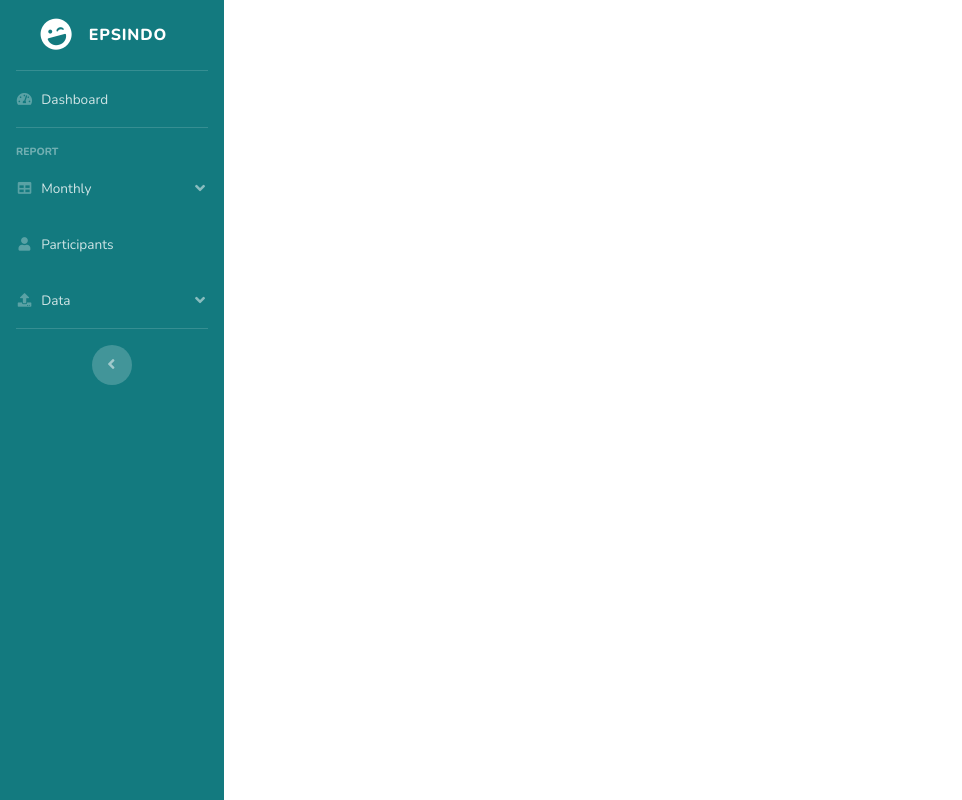
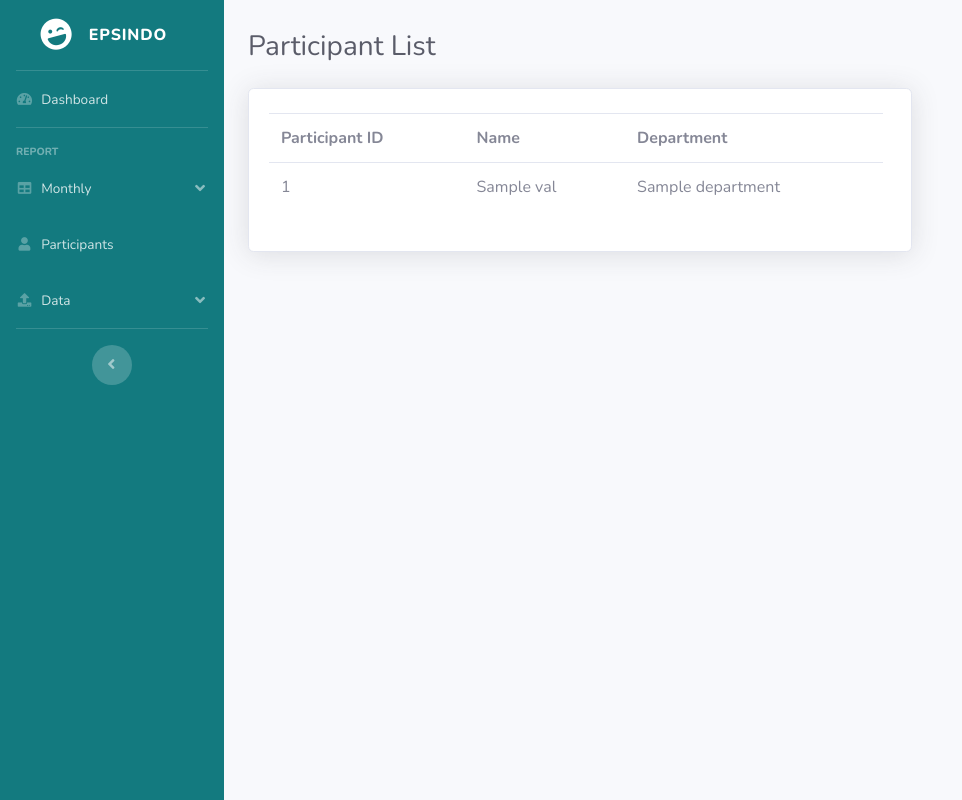
Before and after one commit to agungfazrulhaq/presensi_epsindo, a Flask app: template templates/participants.html in a window 1280 px wide. Shown: the whole page, without its empty margins (0-962 px from the left). Run offline with Flask 2, Linux system fonts and the light colour scheme; the template is opened without the code that fills it: most values are stand-ins (such as "Sample title", 1, 10 or a date in 2020); some libraries are stand-ins or nearby versions.

Commit message:
add participant list page

```diff
--- a/main.py
+++ b/main.py
@@ -317,8 +317,23 @@ def leimporter():
 
 @app.route('/participants')
 def participant_list():
-    page_info = {'page':'importdata',
-                        'months':twelvemonth
+    connection = sqlconnector.connect(host=host,
+                           database=database,
+                           user=username,
+                           password=password)
+    # df_participant = data.load_participants(connection)
+    cursor = connection.cursor()
+
+    sql = "SELECT * FROM participant LEFT JOIN department ON participant.department_id=department.department_id;"
+    cursor.execute(sql)
+
+    hasil = cursor.fetchall()
+    df_participant = pd.DataFrame(hasil, columns=['Participant ID', 'Name', 'Department ID', 'e-mail', 'Department ID', 'Department'])
+
+
+    page_info = {'page':'participantlist',
+                        'months':twelvemonth,
+                        'data_participant':df_participant
                         }
     return render_template('participants.html', result=page_info)
 
--- a/templates/index.html
+++ b/templates/index.html
@@ -61,7 +61,7 @@
                     <div class="dropdown mb-4" style="margin-left:25px;">
                         <button class="btn text-light dropdown-toggle" type="button"
                             id="dropdownyears" data-toggle="dropdown" aria-haspopup="true"
-                            aria-expanded="false"  style="background-color:#86cecb;">
+                            aria-expanded="false"  style="background-color:#5F7161;">
                             2022
                         </button>
                         <div class="dropdown-menu animated--fade-in"
--- a/templates/participants.html
+++ b/templates/participants.html
@@ -29,7 +29,44 @@
 <body id="page-top">
     <div id="wrapper">
         {% include 'sidebar.html' %}
+        <div id="content-wrapper" class="d-flex flex-column">
+            <div id="content">
+                <!-- Begin Page Content -->
+                <div class="container-fluid">
 
+                    <!-- Page Heading -->
+                    <h1 class="h3 mb-4 text-gray-800" style="margin-top:30px;">Participant List</h1>
+                    <div class="row">
+                        <div class="col-lg-8 col-md-6 mb-4">
+                                <div class="card shadow h-100 py-1">
+                                    <div class="card-body">
+                                        <div class="row no-gutters align-items-center">
+                                            <div class="col mr-2">
+                                                <table class="table">
+                                                    <tr>
+                                                        <th>Participant ID</th>
+                                                        <th>Name</th>
+                                                        <th>Department</th>
+                                                    </tr>
+
+                                                        {% for ind,val in result['data_participant'].iterrows() %}
+                                                        <tr>
+                                                            <td>{{ val['Participant ID'] }}</td>
+                                                            <td>{{ val['Name'] }}</td>
+                                                            <td>{{ val['Department'] }}</td>
+                                                        </tr>
+                                                        {% endfor %}
+                                                </table>
+                                            </div>
+                                        </div>
+                                    </div>
+                                </div>
+                            </div>
+                        </div>
+                    </div>
+                </div>
+            </div>
+        </div>
     </div>
     {% include 'script-include.html' %}
 </body>
```
